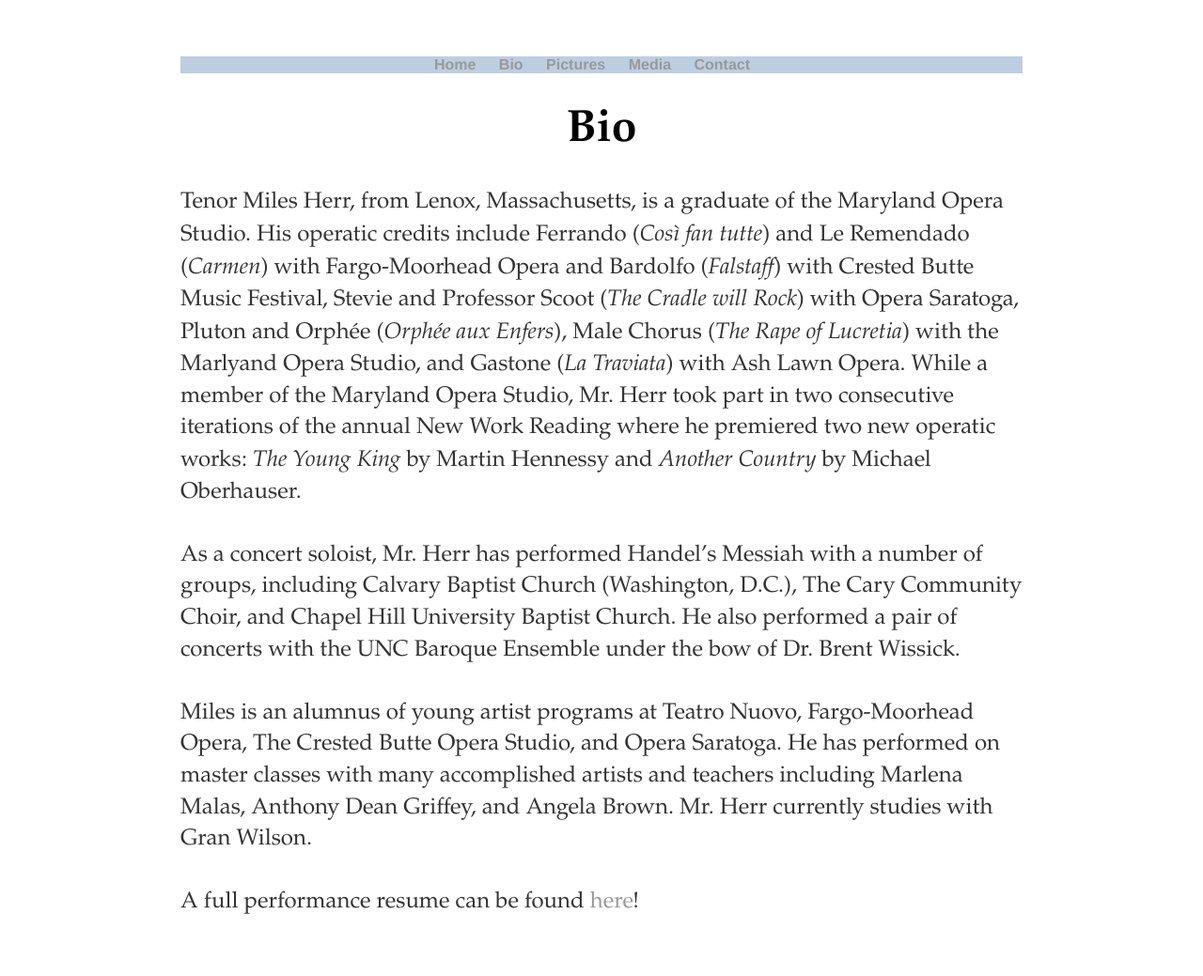
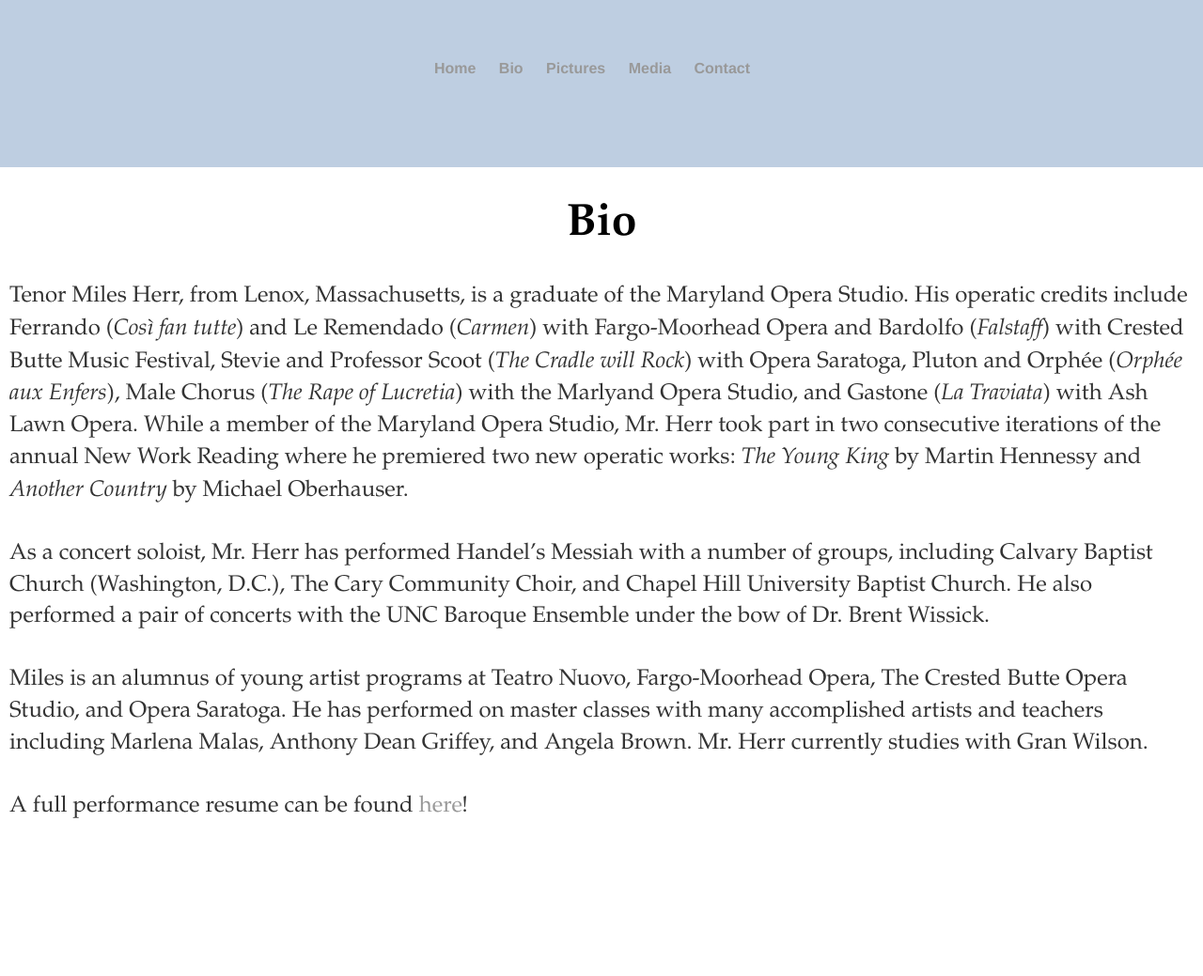
Before and after one commit to leemlb06pmi/leemlb06pmi.github.io, a Jekyll site: the page built from bio/index.html, in a window 1280 px wide. Shown: the whole page at 94% size. Built offline with Jekyll 4.4.1, drawn with Linux system fonts in a browser that asks for light colours; after the commit the page ends 900 px from its top, so only the background shows below that.

Commit message:
many a change was made

```diff
--- a/bio/index.html
+++ b/bio/index.html
@@ -4,7 +4,7 @@ title: Bio
 ---
 
 <h1>{{ page.title }}</h1>
-<p style="text-align:left;">Tenor Miles Herr, from Lenox, Massachusetts, is a graduate of the Maryland Opera Studio.
+<p style="text-align:left;margin:10px;">Tenor Miles Herr, from Lenox, Massachusetts, is a graduate of the Maryland Opera Studio.
 His operatic credits include Ferrando (<em>Così fan tutte</em>) and Le Remendado (<em>Carmen</em>) with
 Fargo-Moorhead Opera and Bardolfo (<em>Falstaff</em>) with Crested Butte Music Festival, Stevie and Professor
 Scoot (<em>The Cradle will Rock</em>) with Opera Saratoga, Pluton and Orphée (<em>Orphée aux Enfers</em>),
--- a/css/main.css
+++ b/css/main.css
@@ -1,13 +1,16 @@
 body {
-    margin: 60px auto;
-    width: 70%;
+    margin:0;
+    width: 100%;
 }
-div nav ul{
-    height: 15%;
+ul{
+    margin:auto;
+    height: 50px;
     background-color:rgba(42,94,155,0.3)
 }
 img{
-    max-width: 50%;
+    width:70%;
+    display:block;
+    margin:auto;
 }
 img.sized{
     max-width: 60%;
@@ -17,7 +20,7 @@ div{
 }
 nav ul, footer ul {
     font-family:'Helvetica', 'Arial', 'Sans-Serif';
-    padding: 0px;
+    padding: 5%;
     list-style: none;
     font-weight: bold;
     text-align: center;
@@ -43,7 +46,8 @@ p {
     font-family:'Palatino', 'Helvetica', 'Sans-Serif';
     line-height: 1.4em;
     color: #333;
-    text-align: center;
+    margin:auto;
+    text-align:center;
 }
 footer {
     border-top: 1px solid #d5d5d5;
```
